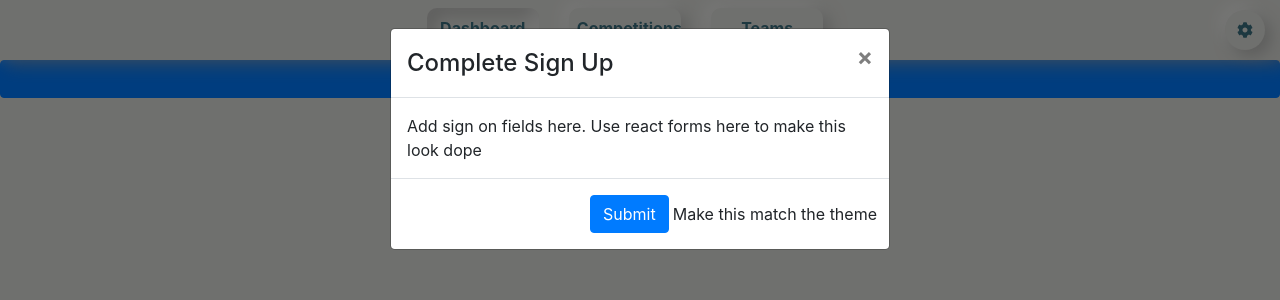
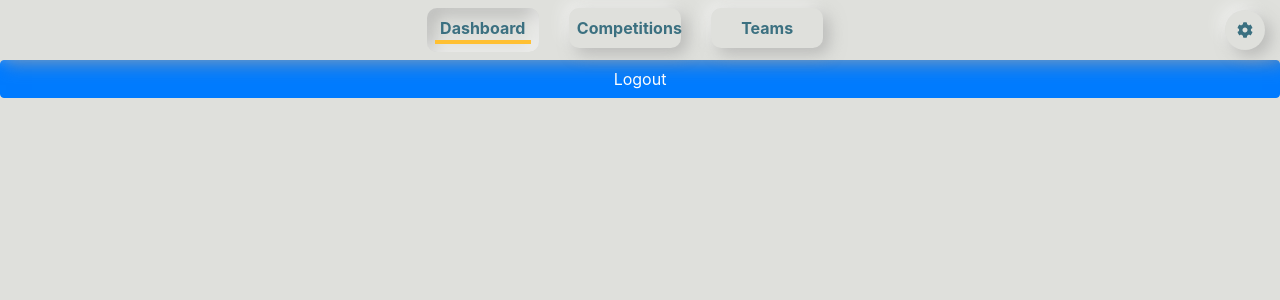
Before and after one commit to jedrojas/compete-ui, a React (Create React App) app: page /dashboard in a window 1280 px wide. Shown: the top 300 px of the page. Built offline with nearby package versions, Linux system fonts and the light colour scheme.

Commit message:
initial commit

```diff
--- a/package.json
+++ b/package.json
@@ -23,7 +23,7 @@
     "react": "^17.0.1",
     "react-circular-progressbar": "^2.0.3",
     "react-dom": "^17.0.1",
-    "react-hook-form": "^6.14.1",
+    "react-hook-form": "^6.14.2",
     "react-scripts": "4.0.1",
     "typescript": "^4.0.3",
     "web-vitals": "^0.2.4"
--- a/src/App.css
+++ b/src/App.css
@@ -72,3 +72,18 @@ a:active {
 .font-size-12 {
   font-size: 12px;
 }
+
+.form-text-field {
+  border: none;
+  background: transparent;
+  border-bottom: 2px solid #ffc033;
+}
+
+*:focus {
+  outline: none;
+}
+
+.sign-up-submit-btn {
+  border: none;
+  background-color: transparent;
+}
--- a/src/components/hooks/first-and-last-name-check-hooks.ts
+++ b/src/components/hooks/first-and-last-name-check-hooks.ts
@@ -1,26 +1,25 @@
-import { useEffect } from 'react';
+import { useEffect, useState } from 'react';
 
-import { useUserMetaData } from './user-metadata-hooks';
+import { useGetUserMetaData } from './user-metadata-hooks';
 
 export const useFirstAndLastNameCheck = () => {
-  const { userInfo } = useUserMetaData();
+  const { userInfo, loading } = useGetUserMetaData();
+  const [showSignUpModal, setShowSignUpModal] = useState(false);
 
   useEffect(() => {
-    console.log("--INSIDE USE EFFECT--", userInfo);
-  }, [userInfo]);
+    const firstName = userInfo?.user_metadata?.first_name ?? null;
+    const lastName = userInfo?.user_metadata?.last_name ?? null;
 
-  console.log("--user info--", userInfo);
-  const firstName = userInfo?.user_metadata?.first_name ?? null;
-  const lastName = userInfo?.user_metadata?.last_name ?? null;
+    if (loading) {
+      setShowSignUpModal(false);
+    } else {
+      if (!firstName || !lastName) {
+        setShowSignUpModal(true);
+      } else {
+        setShowSignUpModal(false);
+      }
+    }
+  }, [userInfo, loading]);
 
-  //   console.log("--debugging", firstName, lastName);
-
-  if (!firstName || !lastName) {
-    // display pop up or redirect to settings page
-    console.log("--please enter first and last name to complete sign up--");
-    return true;
-  } else {
-    console.log("--you already got yo first and last name--");
-    return false;
-  }
+  return { showSignUpModal, setShowSignUpModal };
 };
--- a/src/components/hooks/user-metadata-hooks.ts
+++ b/src/components/hooks/user-metadata-hooks.ts
@@ -2,16 +2,17 @@ import { useAuth0 } from '@auth0/auth0-react';
 import fetch from 'node-fetch';
 import { useEffect, useState } from 'react';
 
-export const useUserMetaData = () => {
+export const useGetUserMetaData = () => {
   const { user, getAccessTokenSilently } = useAuth0();
   //   TODO: type this
   const [userInfo, setUserInfo] = useState<any>();
-  const [isFirstLogin, setIsFirstLogin] = useState(false);
+  const [loading, setLoading] = useState(false);
 
   //   TODO: store this in auth provider or something
   const domainName = "https://dev-k8hhju21.us.auth0.com";
 
   useEffect(() => {
+    setLoading(true);
     const fetchData = async () => {
       try {
         const accessToken = await getAccessTokenSilently({
@@ -26,19 +27,64 @@ export const useUserMetaData = () => {
               "content-type": "application/json",
             },
           }
-        );
-        setUserInfo(await getMetadata.json());
+        )
+          .then((res) => {
+            setLoading(false);
+            return res.json();
+          })
+          .catch((e) => {
+            setLoading(false);
+            console.log("-error getting user info-");
+            return e;
+          });
+        setUserInfo(getMetadata);
       } catch (e) {
         throw e;
       }
     };
     if (user) {
       fetchData();
-    } else {
-      setIsFirstLogin(true);
     }
-    // eslint-disable-next-line react-hooks/exhaustive-deps
-  }, []);
+  }, [getAccessTokenSilently, user]);
 
-  return { userInfo, isFirstLogin };
+  return { userInfo, loading };
 };
+
+export const useUpdateUserMetadata = () => {
+  const { user, getAccessTokenSilently } = useAuth0();
+
+  const updateUser = async (firstName: string, lastName: string) => {
+    let accessToken;
+
+    const payload = {
+      user_metadata: {
+        first_name: firstName,
+        last_name: lastName,
+      },
+    };
+
+    try {
+      accessToken = await getAccessTokenSilently({
+        // TODO: pull this out to config file or something
+        audience: "https://dev-k8hhju21.us.auth0.com/api/v2/",
+        scope: "read:current_user update:current_user_metadata",
+      });
+      console.log("--got access token token--", accessToken);
+    } catch (e) {
+      throw e;
+    }
+
+    await fetch(`https://dev-k8hhju21.us.auth0.com/api/v2/users/${user.sub}`, {
+      method: "PATCH",
+      headers: {
+        Authorization: `Bearer ${accessToken}`,
+        "content-type": "application/json",
+      },
+      body: JSON.stringify(payload),
+    })
+      .then((res) => console.log("--successfully updated user--", user))
+      .catch((e) => console.log("--error--", e));
+  };
+
+  return { updateUser };
+};
--- a/src/components/pages/dashboard-page/dashboard-page.tsx
+++ b/src/components/pages/dashboard-page/dashboard-page.tsx
@@ -1,42 +1,86 @@
+import '../../../styles/variables.scss';
+
 import { useAuth0 } from '@auth0/auth0-react';
-import React, { useState } from 'react';
-import { Button, Modal } from 'react-bootstrap';
+import React from 'react';
+import { Button, Col, Modal, Row } from 'react-bootstrap';
+import { useForm } from 'react-hook-form';
 
+import BaseNeoButton from '../../bases/base-neo-button/base-neo-button';
 import { useFirstAndLastNameCheck } from '../../hooks/first-and-last-name-check-hooks';
+import { useUpdateUserMetadata } from '../../hooks/user-metadata-hooks';
 import NavBar from '../../shared/nav-bar/nav-bar';
 import DashboardPageContainer from './dashboard-page-container/dashboard-page-container';
 
 export interface IDashboardPage {}
 
 export const DashboardPage: React.FC<IDashboardPage> = () => {
+  const { showSignUpModal, setShowSignUpModal } = useFirstAndLastNameCheck();
   const { logout } = useAuth0();
-  const showCompleteSignUpForm = useFirstAndLastNameCheck();
-  const [showSignUpModal, setShowSignUpModal] = useState(
-    showCompleteSignUpForm
-  );
+  const { updateUser } = useUpdateUserMetadata();
+  const { register, handleSubmit, errors } = useForm();
 
   return (
     <DashboardPageContainer>
       <NavBar />
+      {/* TODO: handle this better */}
       <Button onClick={() => logout({ returnTo: "http://localhost:3001/" })}>
         Logout
       </Button>
 
-      <Modal show={showSignUpModal} onHide={() => setShowSignUpModal(false)}>
+      <Modal
+        show={showSignUpModal}
+        onHide={() => setShowSignUpModal(false)}
+        contentClassName="bg-light-grey"
+      >
         <Modal.Header closeButton>
           <Modal.Title>Complete Sign Up</Modal.Title>
         </Modal.Header>
 
         <Modal.Body>
-          Add sign on fields here. Use react forms here to make this look dope
+          <Row noGutters className="mb-3">
+            Fill in your first and last name to complete sign up:
+          </Row>
+          <form
+            onSubmit={handleSubmit((data) => {
+              updateUser(data.firstName, data.lastName);
+              setShowSignUpModal(false);
+            })}
+          >
+            <Row>
+              <Col>
+                <input
+                  name="firstName"
+                  placeholder="first name"
+                  ref={register({ required: true })}
+                  className="w-100 form-text-field my-2"
+                />
+                <Row noGutters className="text-danger mb-3">
+                  {errors.firstName && <span>This field is required</span>}
+                </Row>
+
+                <input
+                  name="lastName"
+                  placeholder="last name"
+                  ref={register({ required: true })}
+                  className="w-100 form-text-field my-2"
+                />
+                <Row noGutters className="text-danger mb-3">
+                  {errors.lastName && <span>This field is required</span>}
+                </Row>
+              </Col>
+            </Row>
+
+            <Row className="mt-3">
+              <Col>
+                {/* TODO: make padding 0 here take priority over padding set in base neo button */}
+                {/* change this button to not stay in depressed state after being clicked */}
+                <BaseNeoButton className="w-25 p-0">
+                  <input type="submit" className="w-100 sign-up-submit-btn" />
+                </BaseNeoButton>
+              </Col>
+            </Row>
+          </form>
         </Modal.Body>
-
-        <Modal.Footer>
-          <Button onClick={() => console.log("--button clicked--")}>
-            Submit
-          </Button>
-          Make this match the theme
-        </Modal.Footer>
       </Modal>
     </DashboardPageContainer>
   );
--- a/src/components/pages/settings-page/settings-page.tsx
+++ b/src/components/pages/settings-page/settings-page.tsx
@@ -1,9 +1,5 @@
-import { useAuth0 } from '@auth0/auth0-react';
-import React, { useEffect } from 'react';
-import { useForm } from 'react-hook-form';
-import { useHistory } from 'react-router-dom';
+import React from 'react';
 
-import { useUserMetaData } from '../../hooks/user-metadata-hooks';
 import NavBar from '../../shared/nav-bar/nav-bar';
 import SettingsPageContainer from './settings-page-container/settings-page-container';
 
@@ -15,85 +11,11 @@ export interface IUserAccountDetails {
 }
 
 export const SettingsPage: React.FC<ISettingsPage> = () => {
-  const { user, getAccessTokenSilently } = useAuth0();
-  const history = useHistory();
-  const { userInfo, isFirstLogin } = useUserMetaData();
-
-  console.log(
-    "--user info--",
-    userInfo,
-    userInfo?.user_metadata?.first_name ?? null,
-    userInfo?.user_metadata?.last_name ?? null,
-    isFirstLogin
-  );
-  const { register, handleSubmit, errors } = useForm();
-
-  const payload = {
-    user_metadata: {
-      first_name: "Jedidiahhhh",
-      last_name: "Rojas",
-    },
-  };
-
-  const onSubmit = async () => {
-    let accessToken;
-    try {
-      accessToken = await getAccessTokenSilently({
-        audience: "https://dev-k8hhju21.us.auth0.com/api/v2/",
-        scope: "read:current_user update:current_user_metadata",
-      });
-    } catch (e) {
-      throw e;
-    }
-
-    await fetch(`https://dev-k8hhju21.us.auth0.com/api/v2/users/${user.sub}`, {
-      method: "PATCH",
-      headers: {
-        Authorization: `Bearer ${accessToken}`,
-        "content-type": "application/json",
-      },
-      body: JSON.stringify(payload),
-    })
-      .then((res) => console.log("--successfully updated user--", user))
-      .catch((e) => console.log("--error--", e));
-
-    if (isFirstLogin) {
-      // TODO: go to continue endpoint
-      // history.push(`https://dev-k8hhju21.us.auth0.com/continue?state=${state}`);
-    } else {
-      // TODO: change message on page to 'changes saved!' or something
-      console.log("--changes saved!--");
-    }
-  };
-
-  useEffect(() => {
-    console.log("--user--", user);
-  }, [user]);
-
   return (
     <SettingsPageContainer>
       <NavBar />
-
-      {isFirstLogin && (
-        <div>
-          Please fill in your first name and last name to complete registration!
-        </div>
-      )}
-      <form onSubmit={handleSubmit(onSubmit)}>
-        <input name="firstName" ref={register({ required: true })} />
-        <input name="lastName" ref={register({ required: true })} />
-        {errors.firstName && <span>This field is required</span>}
-        {errors.lastName && <span>This field is required</span>}
-        <input type="submit" />
-      </form>
     </SettingsPageContainer>
   );
 };
 
 export default SettingsPage;
-
-// TODO: Must do today:
-// user login, and let user add settings (first name, last name, profile picture (unique color as default))
-// FIGURE OUT AWS IMAGES this has to be done eventually, "just do it" now YOU GOT THIS
-// set up settings page so user can see what they set
-// give user option (on settings page) to edit theirs settings
--- /dev/null
+++ b/src/styles/variables.scss
@@ -0,0 +1,9 @@
+$light-grey: #dfe0dc;
+
+.bg-light-grey {
+  background-color: $light-grey;
+}
+
+.modal-light-grey {
+  background-color: $light-grey;
+}
```
Also changed, not shown: 2 other files (tests, documents, lock files or other folders).
